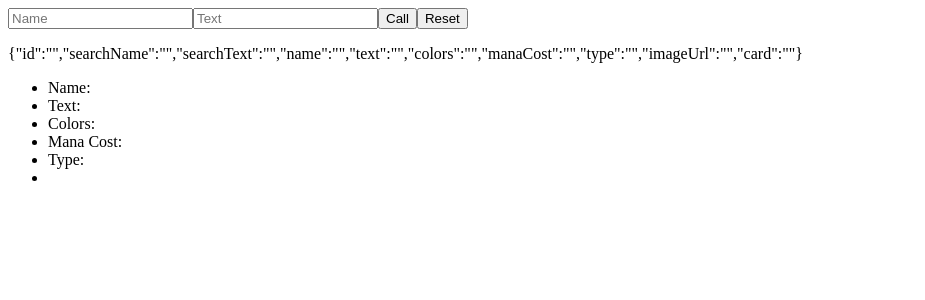
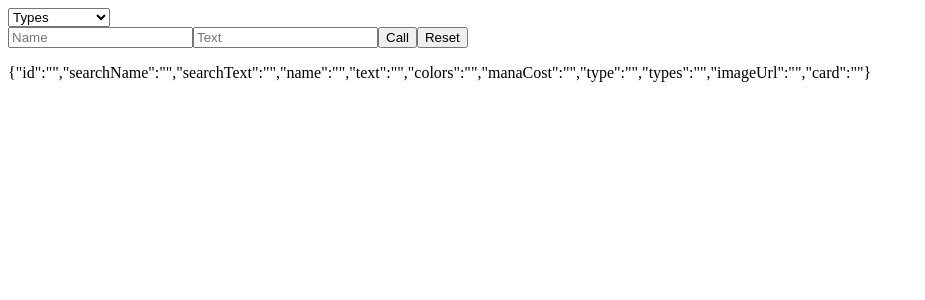
Before and after one commit to Usagib/gthr-app, a React (Create React App) app: page / in a window 1280 px wide. Shown: the top 300 px of the page, without its empty margins (0-925 px from the left). Built offline with nearby package versions, Linux system fonts and the light colour scheme.

Commit message:
types filter

```diff
--- a/src/actions/index.js
+++ b/src/actions/index.js
@@ -1,15 +1,15 @@
 const SEARCH_CARD = 'SEARCH_CARD';
-const FILTER_CHANGE = 'FILTER_CHANGE';
+const CHANGE_FILTER = 'CHANGE_FILTER';
 
 const searchCard = card => (
   { type: SEARCH_CARD, card }
 );
 
-const filterChange = filter => (
-  { type: FILTER_CHANGE, filter }
+const changeFilter = filter => (
+  { type: CHANGE_FILTER, filter }
 );
 
 export {
   searchCard,
-  filterChange,
+  changeFilter,
 };
--- a/src/components/App.js
+++ b/src/components/App.js
@@ -5,6 +5,7 @@ import Catalog from '../containers/Catalog';
 
 const App = () => (
   <div>
+    <Catalog />
     <SearchForm />
   </div>
 )
--- a/src/components/Card.js
+++ b/src/components/Card.js
@@ -4,7 +4,7 @@ const Card = props => {
   const { card } = props;
   const { imageUrl } = card;
   return (
-      <img src={ imageUrl }></img>
+      <img style={{width: '200px',}} src={ imageUrl }></img>
   );
 };
 
--- /dev/null
+++ b/src/components/Filter.js
@@ -0,0 +1,36 @@
+import React from 'react';
+import PropTypes from 'prop-types';
+
+const typesFilter = [
+  'Instant',
+  'Sorcery',
+  'Artifact',
+  'Creature',
+  'Enchantment',
+  'Land',
+  'Planeswalker',
+];
+
+const Filter = props => {
+  const { onChange } = props;
+  const handleChange = event => {
+    const { value } = event.target;
+    onChange(value);
+  };
+  return (
+    <select
+      name="types"
+      onChange={handleChange}
+    >
+      <option>Types</option>
+      {typesFilter.map(types => (
+        <option key={types}>
+          {types}
+        </option>
+      ))}
+    </select>
+  );
+};
+
+
+export default Filter;
--- a/src/containers/Catalog.js
+++ b/src/containers/Catalog.js
@@ -1,23 +1,57 @@
 import React from 'react';
 import { connect } from 'react-redux';
+import { changeFilter } from '../actions/index';
 import Card from '../components/Card';
+import Filter from '../components/Filter';
 
 class Catalog extends React.Component {
   constructor(props) {
     super(props);
+    this.handleFilterChange = this.handleFilterChange.bind(this);
+  }
+
+  handleFilterChange(filter) {
+    const { changeFilter } = this.props;
+    changeFilter(filter);
   }
 
   render() {
-    const { cardList } = this.props;
+    const { cardList, filter } = this.props;
+    let filterCatalog = cardList;
+
+    if(filter !== 'Types') {
+      filterCatalog = cardList.filter(card => card.types.includes(filter));
+    }
+
     return (
       <div>
+        <Filter
+          onChange={this.handleFilterChange}
+        />
+        {
+          filterCatalog.map(card => (
+            <Card
+              key={`card-${card.id}`}
+              card={card}
+            />
+          ))
+        }
       </div>
     );
   }
 }
 
+const mapDispatchToProps = dispatch => ({
+    changeFilter: filter => dispatch(changeFilter(filter)),
+});
+
 const mapStateToProps = state => ({
   cardList: state.cards,
+  filter: state.filter,
 });
 
-export default connect(mapStateToProps, null)(Catalog);
+Catalog.defaultProps = {
+  filter: 'Types',
+};
+
+export default connect(mapStateToProps, mapDispatchToProps)(Catalog);
--- a/src/containers/SearchForm.js
+++ b/src/containers/SearchForm.js
@@ -3,6 +3,7 @@ import { connect } from 'react-redux';
 import { searchCard } from '../actions/index';
 import Card from '../components/Card';
 import mtg from 'mtgsdk';
+
 
 class SearchForm extends React.Component {
   constructor(props) {
@@ -16,6 +17,7 @@ class SearchForm extends React.Component {
       colors: '',
       manaCost: '',
       type: '',
+      types: '',
       imageUrl: '',
       card: '',
     };
@@ -63,6 +65,7 @@ class SearchForm extends React.Component {
           colors: cards[i].colors,
           manaCost: cards[i].manaCost,
           type: cards[i].type,
+          types: cards[i].types,
           imageUrl: cards[i].imageUrl,
         });
         searchSubmit(this.state);
@@ -114,36 +117,7 @@ class SearchForm extends React.Component {
         </form>
         <p>{JSON.stringify(this.state)}</p>
         <div>
-          <ul>
-            <li>
-              Name: {name}
-            </li>
-            <li>
-              Text: {text}
-            </li>
-            <li>
-              Colors: {colors}
-            </li>
-            <li>
-              Mana Cost: {manaCost}
-            </li>
-            <li>
-              Type: {type}
-            </li>
-            <li>
-              <img src={imageUrl} />
-            </li>
-          </ul>
-        </div>
-        <div>
-          {
-            cardList.map(card => (
-              <Card
-                key={`card-${card.id}`}
-                card={card}
-              />
-            ))
-          }
+
         </div>
       </div>
     );
--- a/src/reducers/cards.js
+++ b/src/reducers/cards.js
@@ -10,6 +10,7 @@ const initialState = [
     colors: '',
     manaCost: '',
     type: '',
+    types: '',
     imageUrl: '',
   },
 ];
--- /dev/null
+++ b/src/reducers/filter.js
@@ -0,0 +1,12 @@
+const CHANGE_FILTER = 'CHANGE_FILTER';
+
+const filterReducer = (state = 'Types', action) => {
+  switch (action.type) {
+    case CHANGE_FILTER:
+      return action.filter;
+    default:
+      return state;
+  }
+};
+
+export default filterReducer;
--- a/src/reducers/index.js
+++ b/src/reducers/index.js
@@ -1,6 +1,8 @@
 import { combineReducers } from 'redux';
 import cardReducer from './cards';
+import filterReducer from './filter';
 
 export default combineReducers({
   cards: cardReducer,
+  filter: filterReducer,
 });
```
